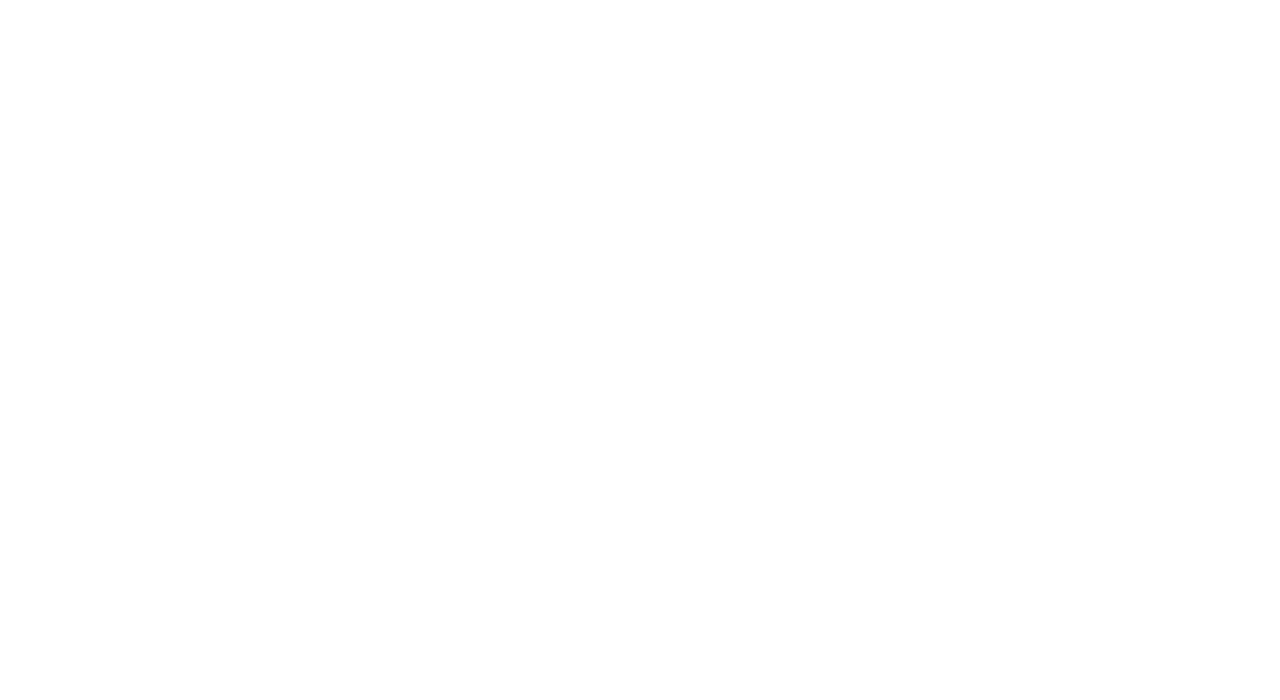
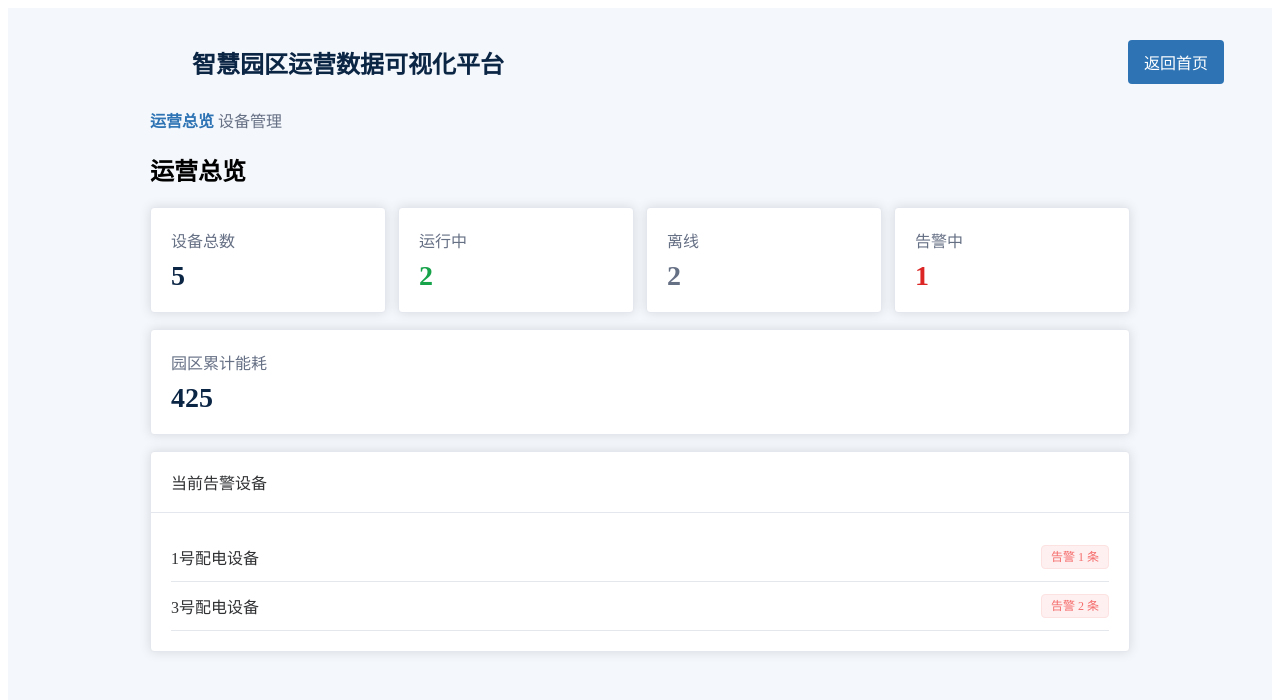
Before and after one commit to 3273352747/smart-park-dashboard, a Vue app: page /overview in a window 1280 px wide. Before the commit this address had no page. Shown: the top 700 px of the page. Built offline with nearby package versions, Linux system fonts and the light colour scheme.

Commit message:
feat: add shared device data and overview navigation

```diff
--- a/src/components/DeviceList.vue
+++ b/src/components/DeviceList.vue
@@ -1,12 +1,6 @@
 <script setup>
 import {ref,computed} from "vue"
-const deviceManager = [
-  { name: '1号配电设备', code: 'A-001', status: '运行中', energy: 85, alarmCount: 1 },
-  { name: '2号配电设备', code: 'A-002', status: '离线', energy: 90, alarmCount: 0 },
-  { name: '3号配电设备', code: 'A-003', status: '告警中', energy: 75, alarmCount: 2 },
-  { name: '4号配电设备', code: 'A-004', status: '离线', energy: 80, alarmCount: 0 },
-  { name: '5号配电设备', code: 'A-005', status: '运行中', energy: 95, alarmCount: 0 },
-]
+import { deviceManager } from "../data/devices"
 const activeStatus = ref('全部')
 const statusOptions = ['全部','运行中','离线','告警中']
 
--- /dev/null
+++ b/src/data/devices.js
@@ -0,0 +1,7 @@
+export const deviceManager = [
+  { name: '1号配电设备', code: 'A-001', status: '运行中', energy: 85, alarmCount: 1 },
+  { name: '2号配电设备', code: 'A-002', status: '离线', energy: 90, alarmCount: 0 },
+  { name: '3号配电设备', code: 'A-003', status: '告警中', energy: 75, alarmCount: 2 },
+  { name: '4号配电设备', code: 'A-004', status: '离线', energy: 80, alarmCount: 0 },
+  { name: '5号配电设备', code: 'A-005', status: '运行中', energy: 95, alarmCount: 0 },
+]
--- a/src/router/index.js
+++ b/src/router/index.js
@@ -1,6 +1,7 @@
 import { createRouter,createWebHistory } from "vue-router"
 import HomeView from '../views/HomeView.vue'
 import DeviceView from '../views/DeviceView.vue'
+import OverviewView from "../views/overviewView.vue"
 
 const router = createRouter({
     history: createWebHistory(),
@@ -15,6 +16,11 @@
             name: 'devices',
             component: DeviceView,
         },
+        {
+            path: '/overview',
+            name: 'overview',
+            component: OverviewView,
+        },
     ],
 })
 
--- a/src/views/DeviceView.vue
+++ b/src/views/DeviceView.vue
@@ -13,7 +13,10 @@
     </header>
 
     <div class="content-shell">
-      <p class="breadcrumb">运营总览 <span>/</span> 设备管理</p>
+      <nav class="page-nav">
+        <RouterLink to="/overview">运营总览</RouterLink>
+        <RouterLink to="/devices">设备管理</RouterLink>
+      </nav>
       <DeviceList />
     </div>
   </section>
@@ -58,14 +61,19 @@
   margin: 0 auto;
 }
 
-.breadcrumb {
-  margin: 0 0 16px;
-  color: #667085;
-  text-align: left;
+.page-nav {
+    display: flex;
+    gap: 24px;
+    margin: 0 0 24px;
 }
 
-.breadcrumb span {
-  margin: 0 8px;
-  color: #98a2b3;
+.page-nav a {
+    color: #667085;
+    text-decoration: none;
+}
+
+.page-nav .router-link-active {
+    color: #2e74b5;
+    font-weight: 600;
 }
 </style>
--- /dev/null
+++ b/src/views/overviewView.vue
@@ -0,0 +1,179 @@
+<script setup>
+import { computed } from "vue"
+import { deviceManager } from "../data/devices"
+import { RouterLink } from "vue-router"
+
+
+const totalDevices = computed(() => deviceManager.length)
+
+const runningCount = computed(() => {
+  return deviceManager.filter((device) => device.status === '运行中').length
+})
+
+const offlineCount = computed(() => {
+  return deviceManager.filter((device) => device.status === '离线').length
+})
+
+const alarmingCount = computed(() =>{
+  return deviceManager.filter((device) => device.status === '告警中').length
+})
+
+const totalEnergy = computed(() => {
+    return deviceManager.reduce((sum,device) => sum + device.energy,0)
+})
+
+const alarmDevices = computed(() => {
+    return deviceManager.filter((device) => device.alarmCount > 0)
+})
+</script>
+
+<template>
+  <section class="dashboard">
+    <header class="dashboard-header">
+      <div class="system-title">
+        <h1>智慧园区运营数据可视化平台</h1>
+      </div>
+
+      <RouterLink to="/" class="back-button">返回首页</RouterLink>
+    </header>
+
+    <main class="content-shell">
+      <nav class="page-nav"><RouterLink to="/overview">运营总览</RouterLink> <RouterLink to="/devices"> 设备管理</RouterLink>
+      </nav>
+
+      <h2>运营总览</h2>
+
+      <div class="stats-grid">
+    <el-card class="stat-card">
+        <span>设备总数</span>
+        <strong>{{ totalDevices }}</strong>
+      </el-card>
+
+      <el-card class="stat-card running">
+        <span>运行中</span>
+        <strong>{{ runningCount }}</strong>
+      </el-card>
+
+      <el-card class="stat-card offline">
+        <span>离线</span>
+        <strong>{{ offlineCount }}</strong>
+      </el-card>
+
+      <el-card class="stat-card alarming">
+        <span>告警中</span>
+        <strong>{{ alarmingCount }}</strong>
+      </el-card>
+      </div>
+
+      <el-card class="energy-card">
+        <span>园区累计能耗</span>
+        <strong>{{ totalEnergy }}</strong>
+      </el-card>
+
+      <el-card class="alarm-card">
+        <template #header>当前告警设备</template>
+
+        <p v-if="alarmDevices.length === 0">当前没有告警设备</p>
+
+        <div v-for="device in alarmDevices" :key="device.code" class="alarm-item">
+            <span>{{ device.name }}</span>
+            <el-tag type="danger">告警 {{ device.alarmCount }} 条</el-tag>
+        </div>
+      </el-card>
+    </main>
+  </section>
+</template>
+
+
+<style scoped>
+.dashboard {
+  min-height: 100vh;
+  padding: 32px 48px;
+  background: #f4f7fb;
+}
+
+.dashboard-header {
+  display: grid;
+  grid-template-columns: 1fr auto 1fr;
+  align-items: center;
+  margin-bottom: 24px;
+}
+
+.dashboard-header h1 {
+    grid-column: 2;
+    margin: 0;
+    color: #0b2545;
+    text-align: center;
+}
+
+.back-button {
+    grid-column: 3;
+    justify-self: end;
+    padding: 10px 16px;
+    color: #fff;
+    background: #2e74b5;
+    border-radius: 4px;
+    text-decoration: none;
+}
+
+.content-shell {
+  max-width: 980px;
+  margin: 0 auto;
+}
+
+.page-nav a {
+    color: #667085;
+    text-decoration: none;
+}
+
+.page-nav .router-link-active {
+    color: #2e74b5;
+    font-weight: 600;
+}
+
+.stats-grid{
+  display: grid;
+  grid-template-columns: repeat(4,1fr);
+  gap: 12px;
+  margin: 16px 0;
+}
+
+.stat-card span,
+.energy-card span{
+  display: block;
+  color:#667085 ;
+}
+
+.stat-card strong,
+.energy-card strong{
+  display: block;
+  margin-top: 8px;
+  color: #0b2545;
+  font-size: 28px;
+}
+
+.running strong{
+  color: #16a34a;
+}
+
+.offline strong{
+  color: #667085;
+}
+
+.alarming strong{
+  color: #dc2626;
+}
+
+.energy-card,
+.alarm-card {
+  margin-top: 16px;
+}
+
+.alarm-item {
+    display: flex;
+    justify-content: space-between;
+    align-items: center;
+    padding: 12px 0;
+    border-bottom: 1px solid #e4e7ec;
+}
+</style>
```
